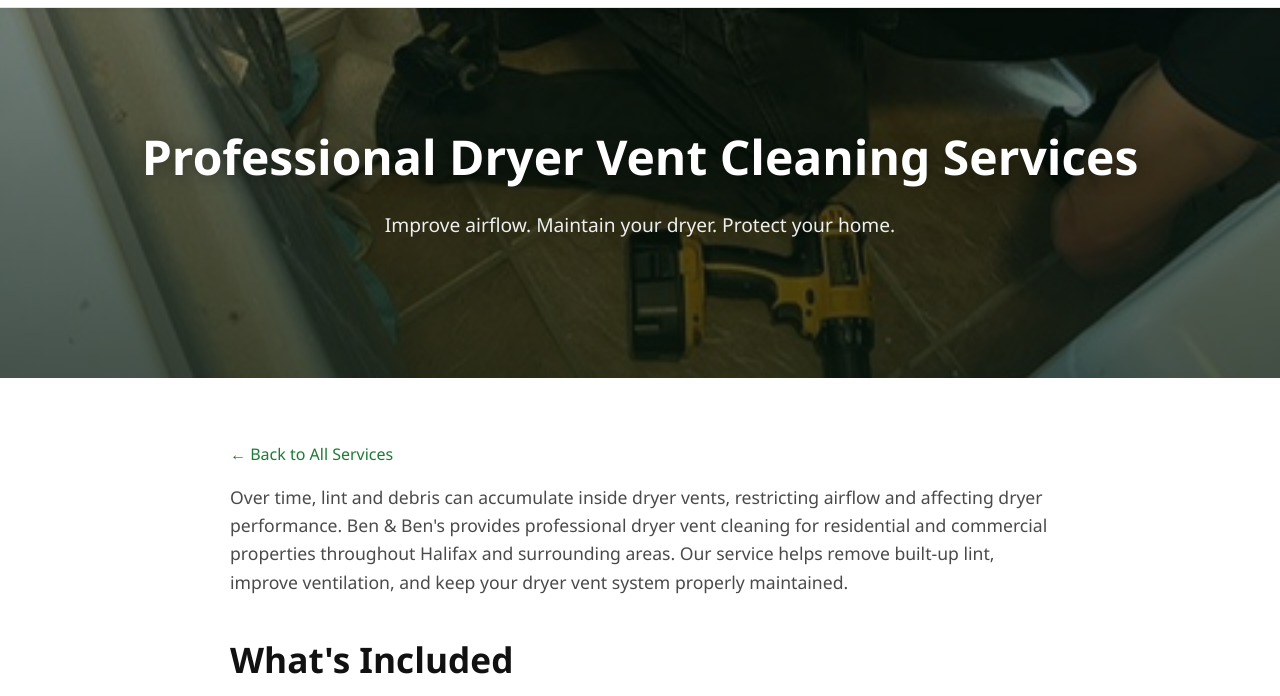
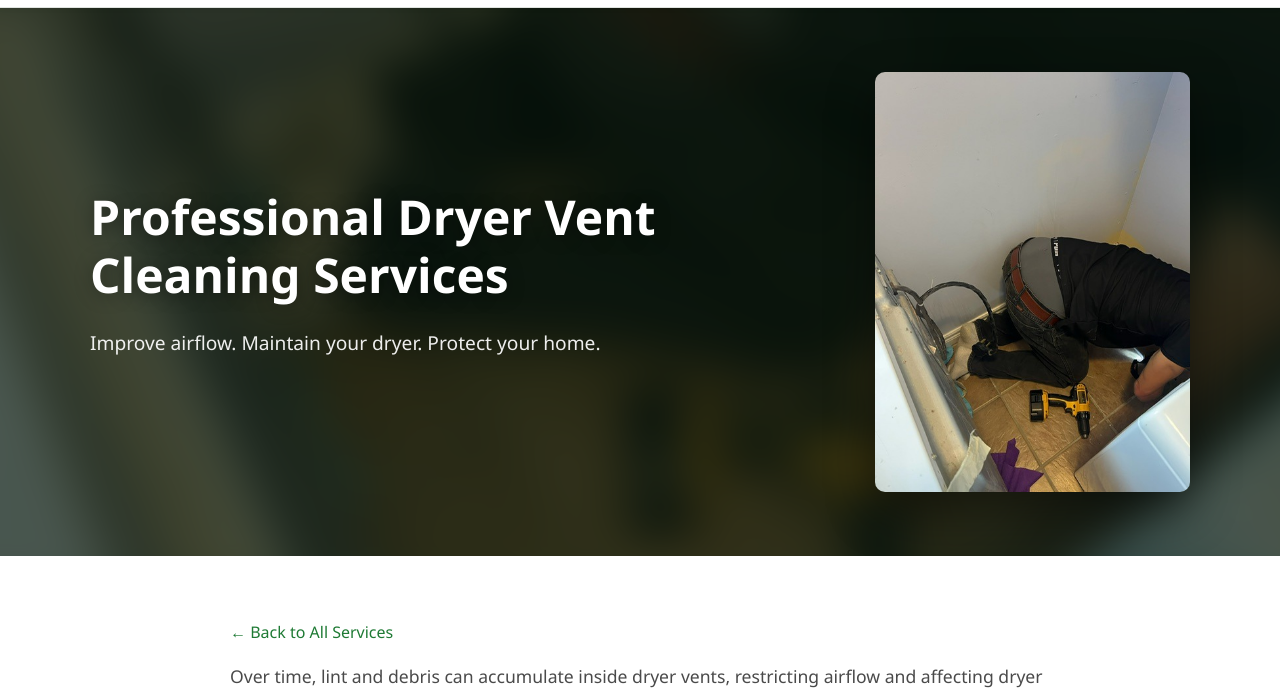
Before and after one commit to leadvstats/ben-and-bens-website, an Eleventy site: page src/services/dryer-vent-cleaning.njk in a window 1280 px wide. Shown: the part 65-761 px from the top of the page. Built offline with nearby package versions, Linux system fonts and the light colour scheme; Eleventy itself is replaced by a stand-in of ours; files that its build step writes are made by us from their sources.

Commit message:
Show the whole dryer vent photo on desktop
Add a "Photo beside heading" banner style for tall photos: on wide
screens the full photo sits next to the heading over a blurred copy of
itself; phones keep the photo-behind-heading look. Selectable per page
in the CMS ("Top Banner Photo Style") and turned on for Dryer Vent
Cleaning.

Co-Authored-By: Claude Opus 5.5 <noreply@anthropic.com>

```diff
--- a/src/_includes/hero.njk
+++ b/src/_includes/hero.njk
@@ -1,12 +1,16 @@
 {#- Shared page banner. Pages may `set heroVariant = "home"` and
-    `set heroButtons = true` before including this. -#}
-<section class="hero{% if heroImage %} hero--photo{% endif %}{% if heroVariant %} hero--{{ heroVariant }}{% endif %}">
+    `set heroButtons = true` before including this.
+    heroLayout: "split" puts the whole photo beside the heading on wide
+    screens (for tall photos); phones always show it behind the heading. -#}
+{%- set heroSplit = heroImage and heroLayout == "split" and heroVariant != "home" -%}
+<section class="hero{% if heroImage %} hero--photo{% endif %}{% if heroSplit %} hero--split{% endif %}{% if heroVariant %} hero--{{ heroVariant }}{% endif %}">
   {% if heroImage %}
   <div class="hero-bg" aria-hidden="true">
     <img src="{{ heroImage }}" alt="" fetchpriority="high"{% if heroPosition %} style="object-position: {{ heroPosition }}"{% endif %} />
   </div>
   {% endif %}
   <div class="container hero-inner">
+    <div class="hero-copy">
       {% if heroEyebrow %}<p class="hero-eyebrow">{{ heroEyebrow }}</p>{% endif %}
       <h1>{{ heroHeading }}</h1>
       {% for para in heroText | paragraphs %}
@@ -19,4 +23,10 @@
       </div>
       {% endif %}
     </div>
+    {% if heroSplit %}
+    <figure class="hero-figure">
+      <img src="{{ heroImage }}" alt="" />
+    </figure>
+    {% endif %}
+  </div>
 </section>
--- a/src/css/styles.css
+++ b/src/css/styles.css
@@ -257,6 +257,49 @@ section { padding: 64px 0; }
 
 .hero--home .hero-bg::after {
   background: linear-gradient(90deg, rgba(8, 22, 12, 0.86) 0%, rgba(8, 22, 12, 0.6) 55%, rgba(8, 22, 12, 0.3) 100%);
+}
+
+/* "Photo beside heading" banner, for tall photos: on wide screens the
+   whole photo sits next to the heading over a blurred copy of itself.
+   Phones keep the regular photo-behind-heading look. */
+.hero--split .hero-figure { display: none; }
+
+@media (min-width: 821px) {
+  .hero--split { padding: 64px 20px; text-align: left; }
+
+  .hero--split .hero-inner {
+    display: grid;
+    grid-template-columns: minmax(0, 1fr) auto;
+    align-items: center;
+    gap: 56px;
+  }
+
+  .hero--split .hero-copy p { margin-left: 0; }
+  .hero--split .hero-actions { justify-content: flex-start; }
+
+  .hero--split .hero-bg img {
+    filter: blur(20px);
+    transform: scale(1.15);
+    object-position: center;
+  }
+
+  .hero--split .hero-bg::after { background: rgba(8, 22, 12, 0.7); }
+
+  .hero--split .hero-figure {
+    display: block;
+    margin: 0;
+    border-radius: var(--radius);
+    overflow: hidden;
+    box-shadow: 0 18px 48px rgba(0, 0, 0, 0.45);
+  }
+
+  .hero--split .hero-figure img {
+    display: block;
+    height: 420px;
+    width: auto;
+    max-width: 42vw;
+    object-fit: cover;
+  }
 }
 
 @media (max-width: 820px) {
--- a/src/services/dryer-vent-cleaning.njk
+++ b/src/services/dryer-vent-cleaning.njk
@@ -13,6 +13,7 @@ schemaDescription: Full dryer vent and duct cleaning to improve airflow, cut
   energy costs and reduce fire risk.
 heroImage: images/ben-dryer-vent-cleaning.jpeg
 heroPosition: center 80%
+heroLayout: split
 heroHeading: Professional Dryer Vent Cleaning Services
 heroText: Improve airflow. Maintain your dryer. Protect your home.
 backLabel: Back to All Services
```
Also changed, not shown: src/admin/config.yml (+12 -0 lines). Lines whose indentation alone changed are shown as unchanged.
